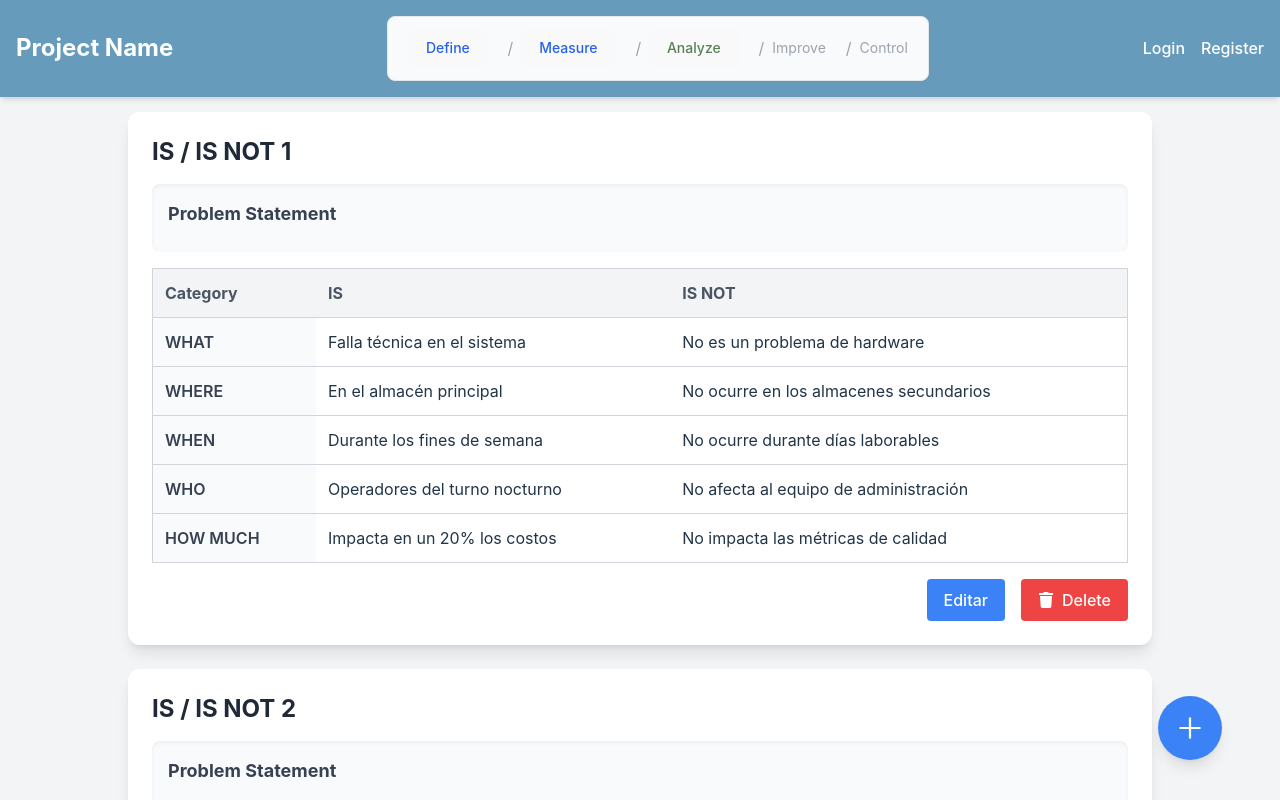
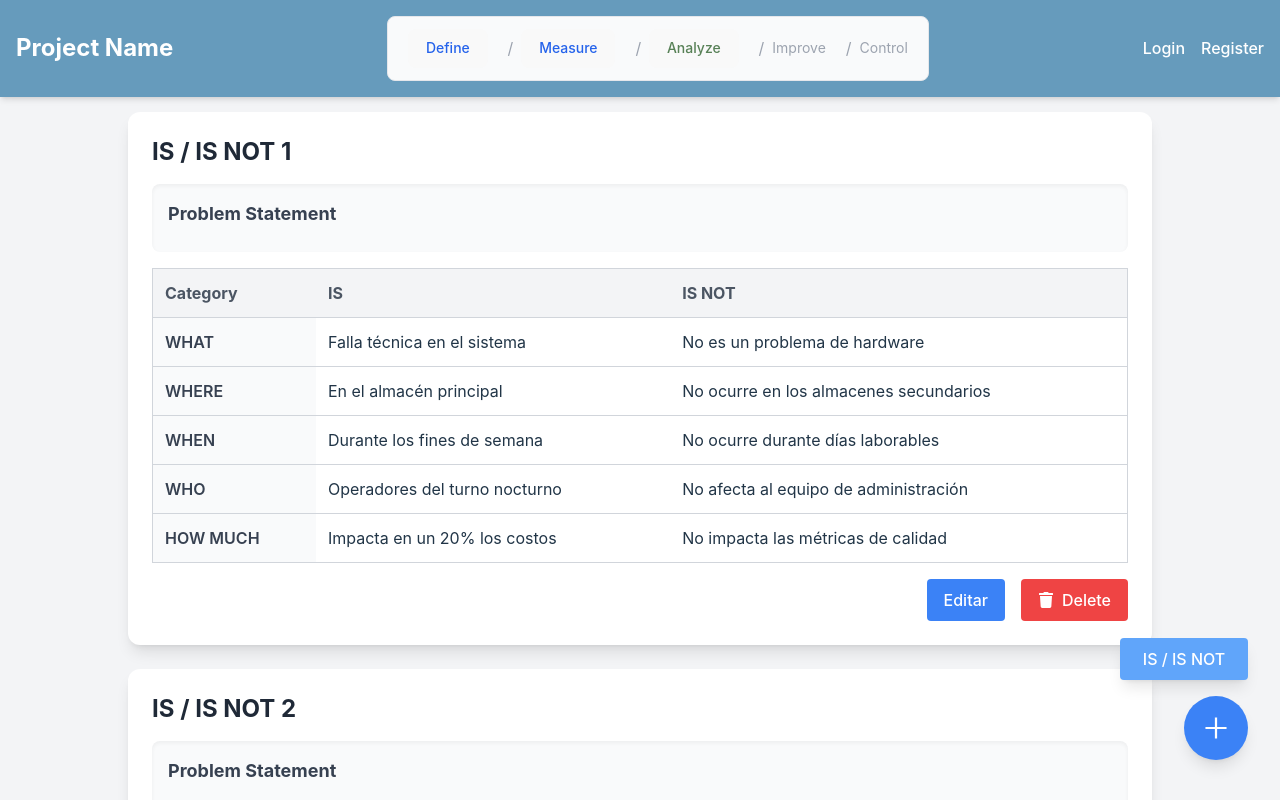
Before and after one commit to Wasous/ProblemSolvingTool, a React (Vite) app: page /DMAIC in a window 1280 px wide. Both pictures are taken after a click on the element 1189 px from the left and 728 px from the top of the page. Shown: the top 800 px of the page. Built offline with nearby package versions, Linux system fonts and the light colour scheme.

Commit message:
+ button fixed

```diff
--- a/src/components/FloatingButton.jsx
+++ b/src/components/FloatingButton.jsx
@@ -1,41 +1,65 @@
-import React from 'react';
-import { AiOutlinePlus, AiOutlinePhone, AiOutlineMail, AiOutlineMessage } from 'react-icons/ai';
+import React, { useState, useRef, useEffect } from 'react';
+import { AiOutlinePlus } from 'react-icons/ai';
 
-const FloatingButton = ( {addIsIsNot} ) => {
+const FloatingButton = ({ addIsIsNot }) => {
+  const [open, setOpen] = useState(false);
+  const containerRef = useRef(null);
+
+  // Cerrar si se hace click fuera del contenedor
+  useEffect(() => {
+    const handleClickOutside = (e) => {
+      if (containerRef.current && !containerRef.current.contains(e.target)) {
+        setOpen(false);
+      }
+    };
+    document.addEventListener('mousedown', handleClickOutside);
+    return () => {
+      document.removeEventListener('mousedown', handleClickOutside);
+    };
+  }, []);
+
   return (
-    <div className="fixed bottom-10 right-8 group flex flex-col items-center">
+    <div className="fixed bottom-10 right-8 z-50" ref={containerRef}>
+      <div className="relative">
+        {/* Botón Principal (+) */}
+        <div
+          onClick={() => setOpen((prev) => !prev)}
+          className="
+            w-16 h-16 rounded-full bg-blue-500
+            text-white text-3xl flex items-center justify-center
+            shadow-lg cursor-pointer
+            transition-all duration-300
+          "
+        >
+          <AiOutlinePlus />
+        </div>
 
-
-      {/* Contenedor de Sub-Botones */}
+        {/* Menú (sub-botones) con animación */}
         <div
-        className="
-          flex flex-col items-center
-          opacity-0 group-hover:opacity-100
-          scale-0 group-hover:scale-100
+          className={`
+            absolute bottom-full right-0 mb-4
+            flex flex-col items-center space-y-3
             transition-all duration-300
-          mb-4
-        "
+            origin-bottom
+            ${open ? 'opacity-100 scale-100' : 'opacity-0 scale-0'}
+          `}
         >
           <button
             className="
               bg-blue-400 text-white px-4 py-2
               rounded shadow-lg hover:bg-blue-600
-            transition-all
+              transition-all w-32
             "
-          onClick={addIsIsNot}
+            onClick={() => {
+              addIsIsNot();
+              setOpen(false);
+            }}
           >
             IS / IS NOT
           </button>
+
+          {/* Si en el futuro quieres más opciones, añádelas aquí */}
         </div>
-      {/* Botón Principal */}
-      <div className="
-        w-16 h-16 rounded-full bg-blue-500
-        text-white text-3xl flex items-center justify-center
-        shadow-lg cursor-pointer
-        transform transition-all duration-300
-        group-hover:translate-y-2
-      ">
-        <AiOutlinePlus />
       </div>
     </div>
   );
```
Also changed, not shown: 1 other file (tests, documents, lock files or other folders). Lines whose indentation alone changed are shown as unchanged.
